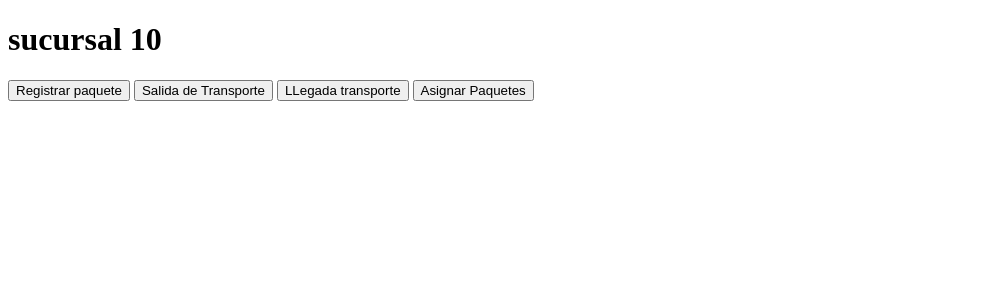
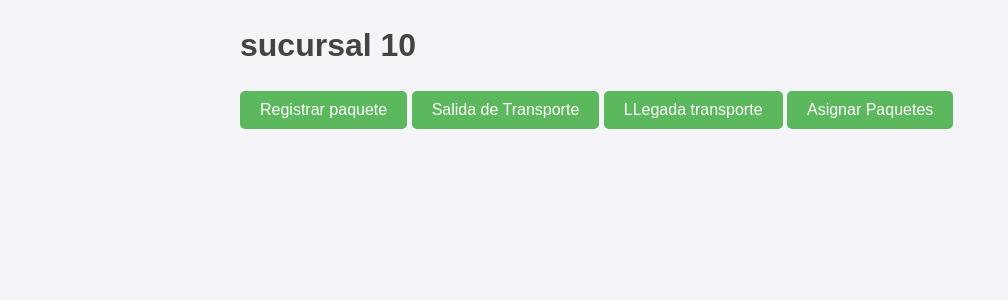
Before and after one commit to JoseOrtega02/tema5POO, a Flask app: page /sucursales/1 in a window 1280 px wide. Shown: the top 300 px of the page, without its empty margins (0-1008 px from the left). Run offline with Flask 3, Linux system fonts and the light colour scheme; data comes from the database, SQL or seed files in the repository.

Commit message:
excepciones y estilos

```diff
--- a/app/controllers/sucursalController.py
+++ b/app/controllers/sucursalController.py
@@ -5,29 +5,46 @@ from ..views.sucursalView import sucursales
 from ..views.sucursalView import sucursal
 from flask import  flash, redirect, render_template, request, url_for
 from app import db
+
 def sucursalController():
-    list=Sucursal.query.all()
-    return sucursales(list)
+    try:
+        list=Sucursal.query.all()
+        return sucursales(list)
+    except Exception as e:
+        flash(str(e), 'error')
+        return redirect(url_for('index'))
+
 def sucursalNumController(id):
-    sucu= Sucursal.query.get(id)
+    try:
+        sucu= Sucursal.query.get(id)
+        if not sucu:
+                raise ValueError(f"Sucursal con ID {id} no encontrada")
+        return sucursal(sucu)
+    except Exception as e:
+        flash(str(e), 'error')
+        return redirect(url_for('index'))
 
-    return sucursal(sucu)
 def createPaquete(id):
-    sucu = Sucursal.query.get_or_404(id)
-    numEnvio = random.randint(1000, 5000)
-    if request.method == 'POST':
-        nuevoPaquete = Paquete(
-            numeroEnvio=numEnvio,
-            peso=request.form['peso'],
-            nomDestinatario=request.form['nombre'],
-            dirDestinatario=request.form['direc'],
-            entregado=False,
-            idsucursal=id,
-            idrepartidor=0,
-            idtransporte=0
-        )
-        db.session.add(nuevoPaquete)
-        db.session.commit()
-        flash('Paquete registrado correctamente', 'success')
+    try:
+        sucu = Sucursal.query.get_or_404(id)
+        numEnvio = random.randint(1000, 5000)
+        if request.method == 'POST':
+            nuevoPaquete = Paquete(
+                numeroEnvio=numEnvio,
+                peso=request.form['peso'],
+                nomDestinatario=request.form['nombre'],
+                dirDestinatario=request.form['direc'],
+                entregado=False,
+                idsucursal=id,
+                idrepartidor=0,
+                idtransporte=0
+            )
+            db.session.add(nuevoPaquete)
+            db.session.commit()
+            flash('Paquete registrado correctamente', 'success')
+            return redirect(url_for('sucursalNum', id=id))
+        return render_template('sucursalNum.html', sucursal=sucu)
+    except Exception as e:
+        db.session.rollback()
+        flash(str(e), 'error')
         return redirect(url_for('sucursalNum', id=id))
-    return render_template('sucursalNum.html', sucursal=sucu)
--- /dev/null
+++ b/app/static/styles.css
@@ -0,0 +1,100 @@
+* {
+    margin: 0;
+    padding: 0;
+    box-sizing: border-box;
+    font-family: Arial, sans-serif;
+}
+
+body {
+    background-color: #f4f4f9;
+    color: #333;
+    line-height: 1.6;
+    padding: 20px;
+}
+
+h1, h2 {
+    color: #444;
+    margin-bottom: 20px;
+}
+
+h1 {
+    font-size: 2em;
+}
+
+h2 {
+    font-size: 1.5em;
+}
+
+form {
+    background: #fff;
+    padding: 20px;
+    border-radius: 5px;
+    box-shadow: 0 2px 4px rgba(0, 0, 0, 0.1);
+    margin-bottom: 20px;
+}
+
+label {
+    display: block;
+    margin-bottom: 10px;
+    color: #555;
+}
+
+input[type="text"], select, textarea {
+    width: 100%;
+    padding: 10px;
+    margin-bottom: 20px;
+    border: 1px solid #ccc;
+    border-radius: 5px;
+}
+
+button {
+    background-color: #5cb85c;
+    color: white;
+    padding: 10px 20px;
+    border: none;
+    border-radius: 5px;
+    cursor: pointer;
+    font-size: 1em;
+}
+
+button:hover {
+    background-color: #4cae4c;
+}
+
+ul {
+    list-style: none;
+    padding: 0;
+}
+
+ul li {
+    margin-bottom: 10px;
+}
+
+.container {
+    max-width: 800px;
+    margin: 0 auto;
+}
+
+.flash-message {
+    background: #f8d7da;
+    color: #721c24;
+    padding: 10px;
+    border: 1px solid #f5c6cb;
+    border-radius: 5px;
+    margin-bottom: 20px;
+}
+.btn {
+    display: inline-block;
+    padding: 10px 20px;
+    margin: 10px;
+    background-color: #5cb85c;
+    color: white;
+    text-decoration: none;
+    border-radius: 5px;
+    text-align: center;
+    transition: background-color 0.3s;
+}
+
+.btn:hover {
+    background-color: #4cae4c;
+}
--- a/app/templates/asignarPaquetes.html
+++ b/app/templates/asignarPaquetes.html
@@ -4,8 +4,11 @@
     <meta charset="UTF-8">
     <meta name="viewport" content="width=device-width, initial-scale=1.0">
     <title>Asinar Paquetes</title>
+    <link rel="stylesheet" href="{{ url_for('static', filename='styles.css') }}">
+
 </head>
 <body>
+    <div class="container">
     <h1>Asignar paquetes</h1>
 
     <form  method="post">
@@ -22,5 +25,6 @@
         </select>
         <button type="submit">Asignar Paquetes</button>
     </form>
+    </div>
 </body>
 </html>
--- a/app/templates/llegadaTransporte.html
+++ b/app/templates/llegadaTransporte.html
@@ -4,8 +4,10 @@
     <meta charset="UTF-8">
     <meta name="viewport" content="width=device-width, initial-scale=1.0">
     <title>Transportes</title>
+    <link rel="stylesheet" href="{{ url_for('static', filename='styles.css') }}">
 </head>
 <body>
+    <div class="container">
         <h1>Transportes</h1>
         <form method="post">
             <select name="transportes" id="transportes">
@@ -15,6 +17,7 @@
             </select>
             <button type="submit">Registrar llegada</button>
         </form>
+    </div>
 
 </body>
 </html>
--- a/app/templates/loginRepartidor.html
+++ b/app/templates/loginRepartidor.html
@@ -4,8 +4,10 @@
     <meta charset="UTF-8">
     <meta name="viewport" content="width=device-width, initial-scale=1.0">
     <title>Login</title>
+    <link rel="stylesheet" href="{{ url_for('static', filename='styles.css') }}">
 </head>
 <body>
+    <div class="container">
         <h1>Iniciar sesion como repartidor</h1>
         <form action="" method="post">
             <label for="dni">Ingrese dni:</label>
@@ -14,5 +16,6 @@
             <input name="numero" type="text">
             <button type="submit">Ingresar</button>
         </form>
+    </div>
 </body>
 </html>
--- a/app/templates/register.html
+++ b/app/templates/register.html
@@ -4,8 +4,10 @@
     <meta charset="UTF-8">
     <meta name="viewport" content="width=device-width, initial-scale=1.0">
     <title>Register</title>
+    <link rel="stylesheet" href="{{ url_for('static', filename='styles.css') }}">
 </head>
 <body>
+    <div class="container">
         <h1>Register</h1>
         <form action="" method="post">
             <label for="dni">Ingrese DNI:</label>
@@ -16,5 +18,6 @@
             <input type="text" name="nombre" id="nombre">
             <button type="button">Registrar</button>
         </form>
+    </div>
 </body>
 </html>
--- a/app/templates/repartidor.html
+++ b/app/templates/repartidor.html
@@ -3,14 +3,17 @@
 <head>
     <meta charset="UTF-8">
     <meta name="viewport" content="width=device-width, initial-scale=1.0">
-    <title>Document</title>
+    <title>Repartidor</title>
+    <link rel="stylesheet" href="{{ url_for('static', filename='styles.css') }}">
 </head>
 <body>
+    <div class="container">
         <h1>Ingresar paqute para entregar</h1>
         <form action="" method="post">
             <label for="numero">Ingrese numero de envio:</label>
             <input type="text" name="numero" id="numero">
             <button type="submit">Verificar</button>
         </form>
+    </div>
 </body>
 </html>
--- a/app/templates/salidaTransporte.html
+++ b/app/templates/salidaTransporte.html
@@ -4,13 +4,16 @@
     <meta charset="UTF-8">
     <meta name="viewport" content="width=device-width, initial-scale=1.0">
     <title>Salida de transportes</title>
+    <link rel="stylesheet" href="{{ url_for('static', filename='styles.css') }}">
 </head>
 <body>
+    <div class="container">
         <h1>selecciona la sucursal de destino del transporte</h1>
         <ul>
         {% for sucursal in sucursales %}
         <li>{{sucursal.numero}}-{{sucursal.provincia}}-{{sucursal.localidad}}- <a href="{{url_for('selecPaq',id=sucursal.id)}}"><button>Seleccionar</button></a></li>
         {% endfor%}
         </ul>
+    </div>
 </body>
 </html>
--- a/app/templates/seleccionarPaquetes.html
+++ b/app/templates/seleccionarPaquetes.html
@@ -4,8 +4,10 @@
     <meta charset="UTF-8">
     <meta name="viewport" content="width=device-width, initial-scale=1.0">
     <title>Seleccionar paquetes</title>
+    <link rel="stylesheet" href="{{ url_for('static', filename='styles.css') }}">
 </head>
 <body>
+    <div class="container">
         <h1>Selecciones paquetes</h1>
         <form action="" method="post">
             <select name="paquetes" id="paquetes" multiple size="10" required>Paquetes:
@@ -15,5 +17,6 @@
             </select>
             <button type="submit">Registrar transporte</button>
         </form>
+    </div>
 </body>
 </html>
--- a/app/templates/sucursal.html
+++ b/app/templates/sucursal.html
@@ -4,13 +4,16 @@
     <meta charset="UTF-8">
     <meta name="viewport" content="width=device-width, initial-scale=1.0">
     <title>Sucursales</title>
+    <link rel="stylesheet" href="{{ url_for('static', filename='styles.css') }}">
 </head>
 <body>
+    <div class="container">
         <h1>Sucursales</h1>
         <ul>
             {% for sucursal in sucursales %}
                 <li>{{sucursal.numero}}-{{sucursal.provincia}}-{{sucursal.localidad}} <a href="{{url_for('sucursalNum',id=sucursal.id)}}"><button>Seleccionar</button></a></li>
             {% endfor %}
         </ul>
+    </div>
 </body>
 </html>
--- a/app/templates/sucursalNum.html
+++ b/app/templates/sucursalNum.html
@@ -4,8 +4,10 @@
     <meta charset="UTF-8">
     <meta name="viewport" content="width=device-width, initial-scale=1.0">
     <title>sucursal {{sucursal.numero}}</title>
+    <link rel="stylesheet" href="{{ url_for('static', filename='styles.css') }}">
 </head>
 <body>
+    <div class="container">
         <h1>sucursal {{sucursal.numero}}</h1>
         <button onclick="showPopup('regPaquete')">Registrar paquete</button>
         <a href="{{url_for('salidaTransporte',id=sucursal.id)}}"><button>Salida de Transporte</button></a>
@@ -73,5 +75,6 @@
 
             }
         </script>
+    </div>
 </body>
 </html>
```
Also changed, not shown: app/controllers/homeController.py (+7 -0 lines), app/controllers/paqueteController.py (+18 -8 lines), app/controllers/repartidorController.py (+12 -5 lines), app/templates/home.html (+13 -4 lines), app/templates/registrarEntrega.html (+5 -2 lines). Lines whose indentation alone changed are shown as unchanged.
